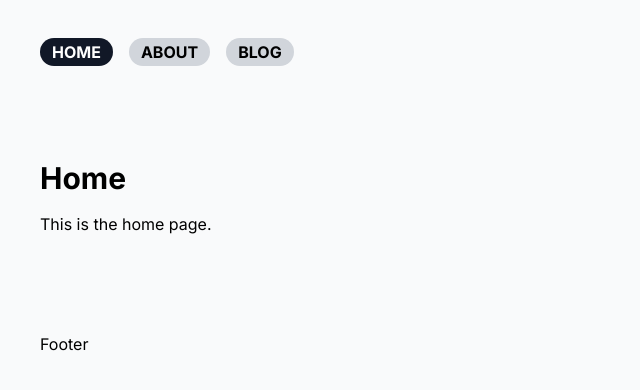
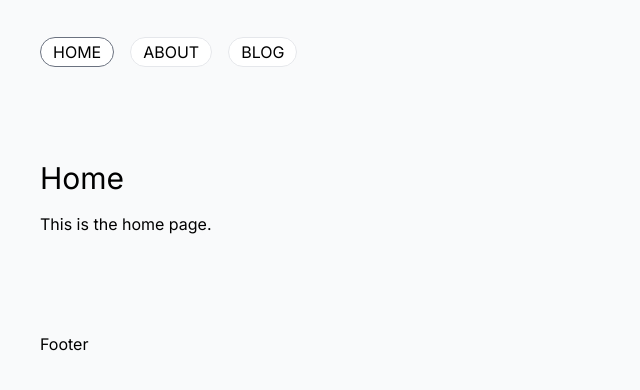
Before and after one commit to daviddarx/boilerplate-nextjs-page-tinacms, a Next.js app: page / in a window 1280 px wide. Shown: the top 390 px of the page, without its empty margins (0-640 px from the left). Built offline with nearby package versions, Linux system fonts and the light colour scheme.

Commit message:
style(general): update

```diff
--- a/src/app/globals.css
+++ b/src/app/globals.css
@@ -5,6 +5,6 @@
 @layer base {
   h1,
   .h1  {
-    @apply font-bold text-3xl;
+    @apply text-3xl;
   }
 }
--- a/src/components/layout/MainNav.tsx
+++ b/src/components/layout/MainNav.tsx
@@ -10,13 +10,13 @@ export default function MainNav() {
   return (
     <nav>
       <h2 className='sr-only'>Main nav</h2>
-      <ul className='flex gap-4 font-bold uppercase'>
+      <ul className='flex gap-4 uppercase'>
         {navItems.map((item, i) => (
           <li key={i}>
             <ActiveLink
               href={item.href}
-              className='bg-gray-300 px-3 py-1 rounded-full'
-              activeClassName='bg-gray-900 text-white'
+              className='bg-white border-gray-200 border px-3 py-1 rounded-full hover:border-gray-500 transition-colors'
+              activeClassName='border-gray-500'
             >
               {item.label}
             </ActiveLink>
```
